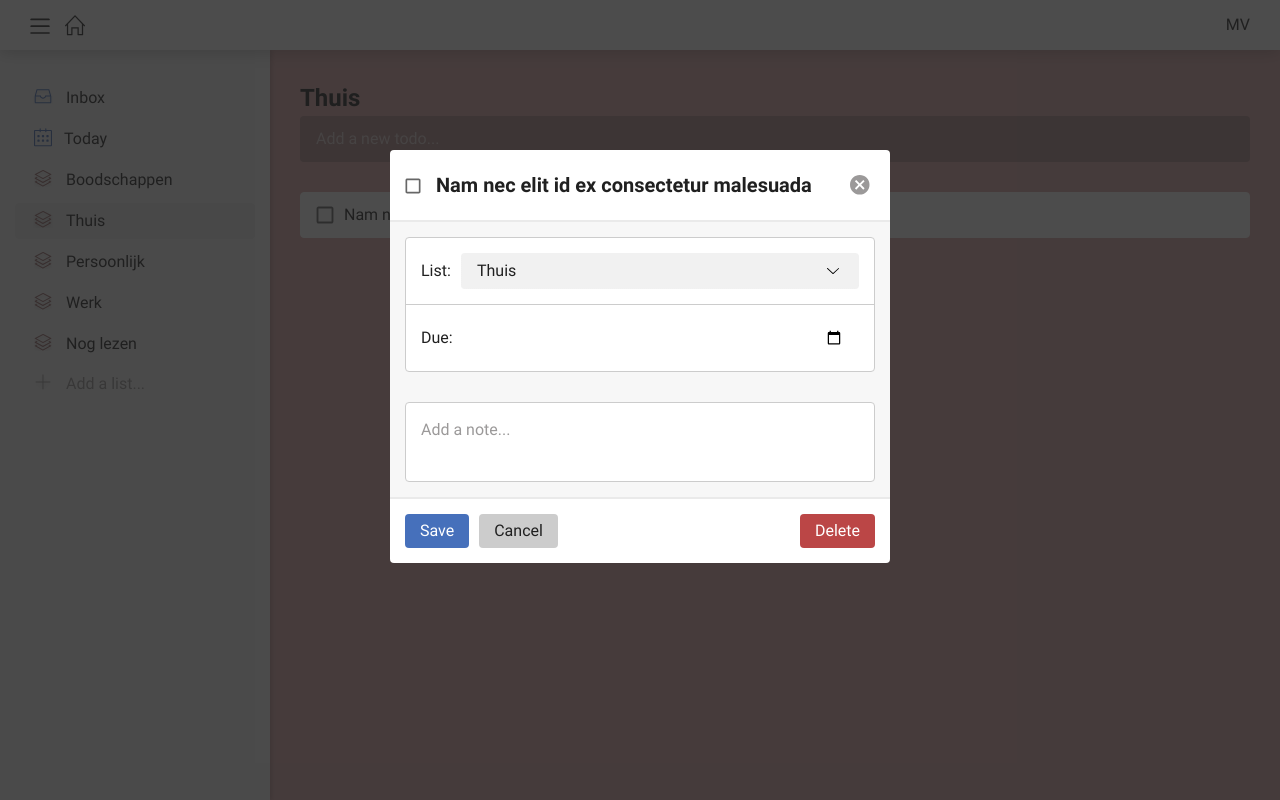
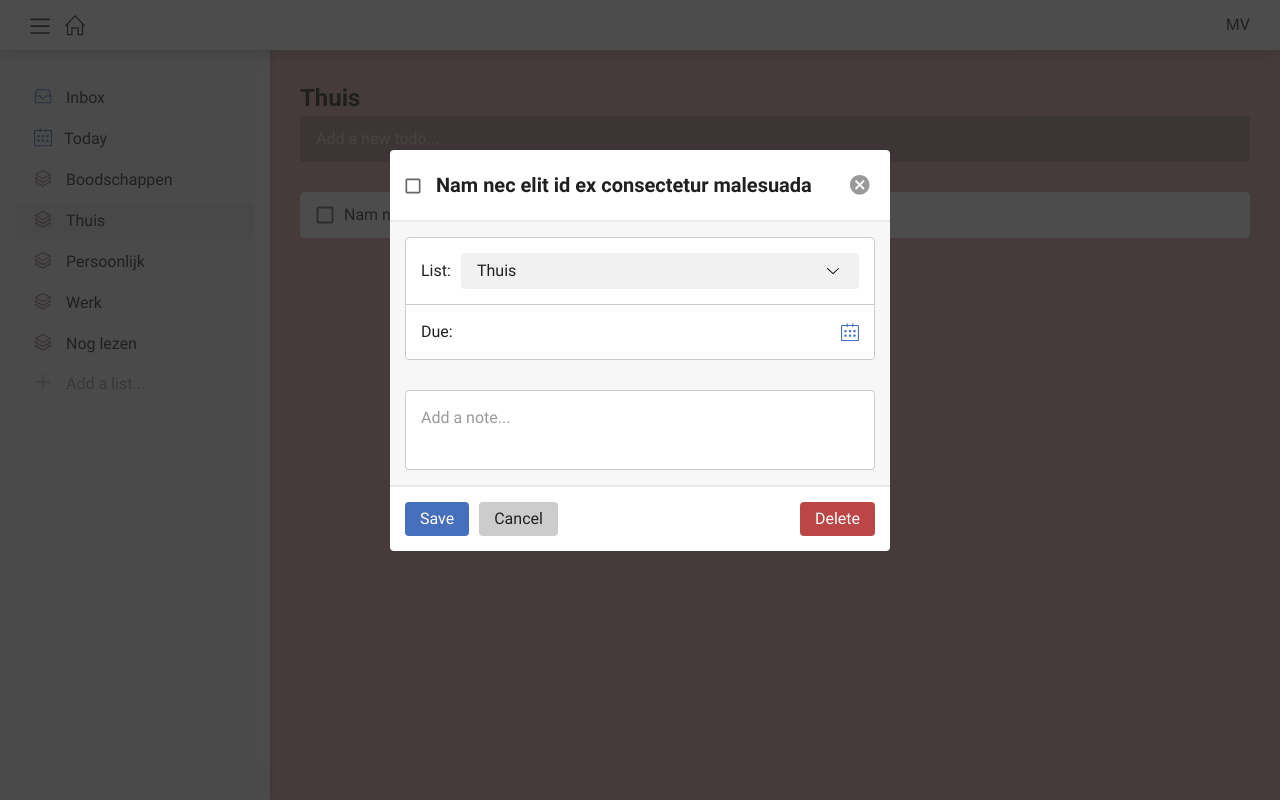
Before and after one commit to corneelonline/vue-3-todoapp, a Vue app: page /app/list/63b69eb8-3a79-11ed-b15a-47642f6ee4cb in a window 1280 px wide. Both pictures are taken after a click on the element "Nam nec elit id ex consectetur malesuada". Built offline with nearby package versions, Linux system fonts and the light colour scheme.

Commit message:
Adding the date field - in progress

```diff
--- a/src/components/EditPane.vue
+++ b/src/components/EditPane.vue
@@ -1,5 +1,6 @@
 <script setup>
 // TODO: https://softauthor.com/vue-js-3-composition-api-reusable-scalable-form-validation/
+// TODO: move form fields to their own components
 import { ref, watch } from "vue";
 import { useRoute } from "vue-router";
 import IconClose from "./icons/IconClose.vue";
@@ -8,6 +9,7 @@ import FormButton from "./form/FormButton.vue";
 import TodoToggle from "./form/TodoToggle.vue";
 import { useTodosStore } from "../stores/todos";
 import { storeToRefs } from "pinia";
+import IconCalendar from "./icons/IconCalendar.vue";
 
 const todosStore = useTodosStore();
 const { todo } = storeToRefs(todosStore);
@@ -93,13 +95,17 @@ const deleteTodo = () => {
             <label for="todo-date">Due:</label>
             <div class="date-field">
               <span class="date-locale">{{ dueDateLocale }}</span>
+              <span class="datepicker-toggle">
+                <span class="datepicker-toggle-button"><IconCalendar /></span>
                 <input
                   type="date"
                   name="todo-date"
                   id="todo-date"
+                  class="datepicker-input"
                   @change="onChangeDate($event)"
                   :value="todo.dueDate"
                 />
+              </span>
             </div>
           </div>
         </div>
@@ -207,6 +213,19 @@ select {
   flex-grow: 1;
   display: flex;
 }
+.datepicker-toggle {
+  display: inline-block;
+  position: relative;
+  width: 18px;
+  height: 19px;
+}
+.datepicker-toggle-button {
+  position: absolute;
+  left: 0;
+  top: 0;
+  width: 100%;
+  height: 100%;
+}
 
 .date-locale {
   border: 1px dotted transparent;
@@ -215,13 +234,33 @@ select {
   flex-grow: 1;
 }
 
-input[type="date"] {
-  /* border: 1px dotted red; */
+.datepicker-input {
+  position: absolute;
+  left: 0;
+  top: 0;
+  width: 100%;
+  height: 100%;
+  opacity: 0;
+  cursor: pointer;
+  box-sizing: border-box;
+}
+.datepicker-input::-webkit-calendar-picker-indicator {
+  position: absolute;
+  left: 0;
+  top: 0;
+  width: 100%;
+  height: 100%;
+  margin: 0;
+  padding: 0;
+  cursor: pointer;
+}
+
+/* input[type="date"] {
   padding: var(--gutter-xxs) var(--gutter-sm);
   color: var(--color-text-inverted);
-  width: 60px;
+  width: 120px;
   overflow: hidden;
-}
+} */
 
 textarea {
   width: 100%;
```
Lines whose indentation alone changed are shown as unchanged.
